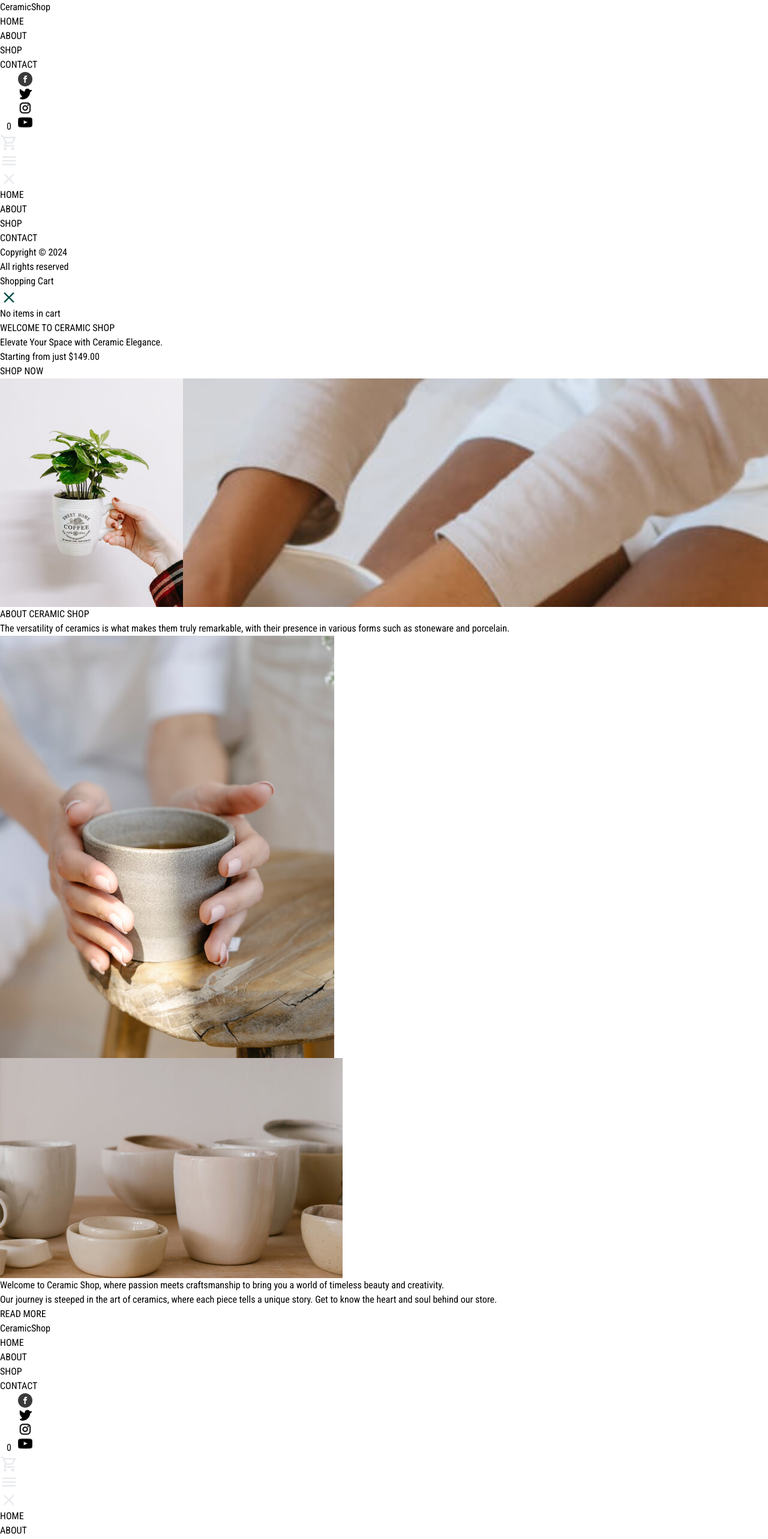
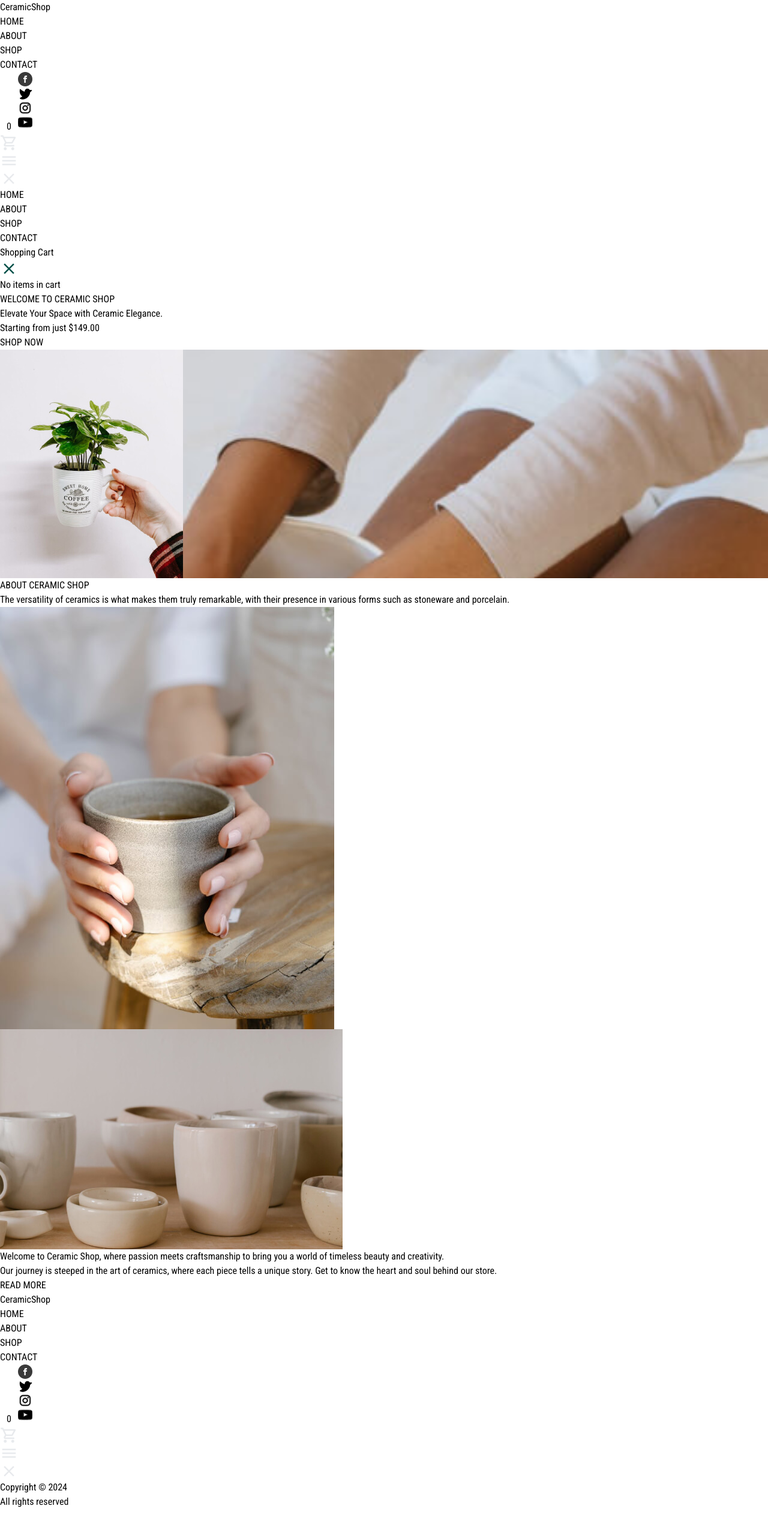
Before and after one commit to ShreyasP-iLeaf/vue-shop-site, a Vue app: page / in a window 1280 px wide. Shown: the top 2566 px of the page at 60% size. After the commit the page ends 2516 px from the top, so only its background shows below. Built offline with nearby package versions, Linux system fonts and the light colour scheme.

Commit message:
Footer changes

```diff
--- a/src/App.vue
+++ b/src/App.vue
@@ -1,10 +1,10 @@
 <template>
-  <div class="relative min-h-auto">
+  <div class="relative">
     <div class="sticky top-0 z-10">
       <NavSection position="header" />
     </div>
     <router-view />
-    <NavSection position="'footer'" />
+    <NavSection position="footer" />
   </div>
 </template>
 
--- a/src/components/common/NavSection.vue
+++ b/src/components/common/NavSection.vue
@@ -233,6 +233,7 @@ function closeCart() {
       </nav>
     </div>
     <div
+      v-if="position === 'header'"
       :class="`h-auto text-2xl w-full absolute transition-all duration-500 bg-[#f1f4f1] ${isMenuOpen && position === 'header' ? 'max-md:block -left-0' : '-left-full'} z-10`"
     >
       <ul class="cursor-pointer">
@@ -250,12 +251,15 @@ function closeCart() {
         </li>
       </ul>
     </div>
-    <div
-      :class="`${position === 'header' ? 'hidden' : ' bg-[#f1f4f1] text-[#424B4A] p-5 md:px-10 lg:px-10 xl:px-10 border-t-2 grid grid-cols-2 m-auto'}`"
-    >
-      <div class="col-span-1">Copyright © 2024</div>
-      <div class="col-span-1 text-right">All rights reserved</div>
+    <div v-if="position === 'footer'" class="bg-[#f1f4f1] border-t-2">
+      <div
+        class="max-w-[1440px] m-auto text-[#424B4A] p-5 md:px-10 min-[1440px]:px-0 grid grid-cols-2 m-auto'}`"
+      >
+        <div class="col-span-1">Copyright © 2024</div>
+        <div class="col-span-1 text-right">All rights reserved</div>
+      </div>
     </div>
+
     <ShoppingCart v-if="position === 'header'" />
   </div>
 </template>
```
